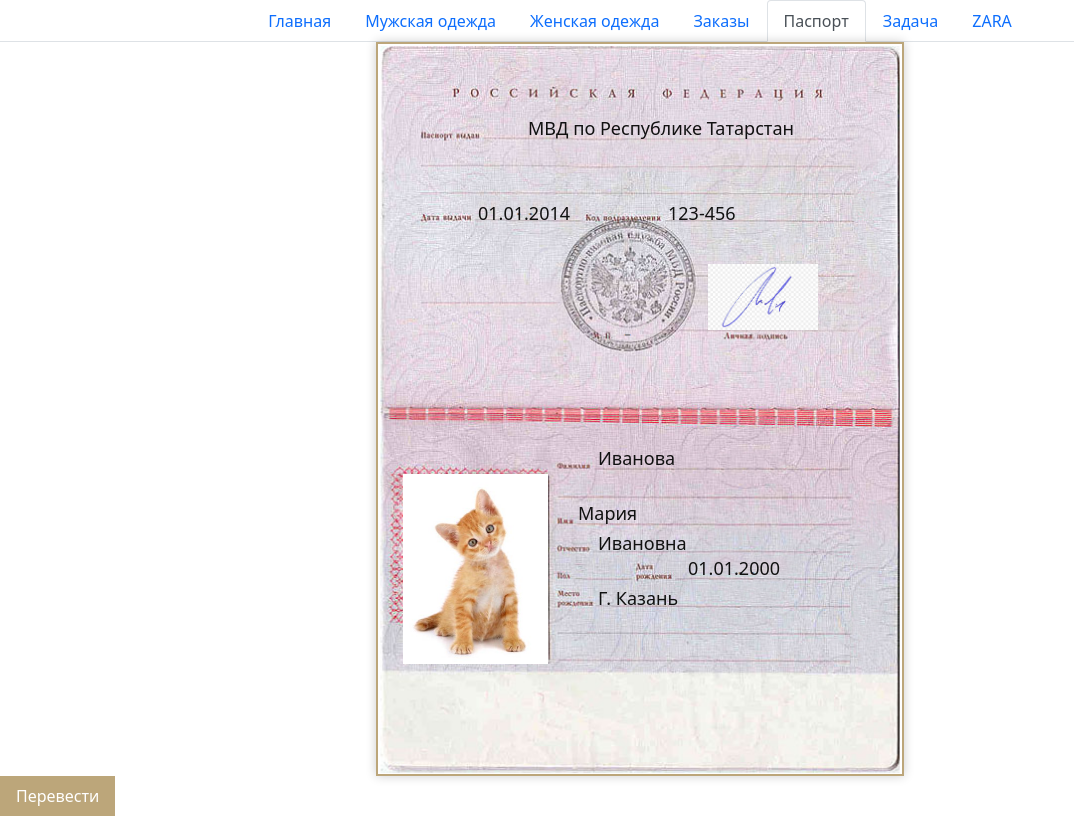
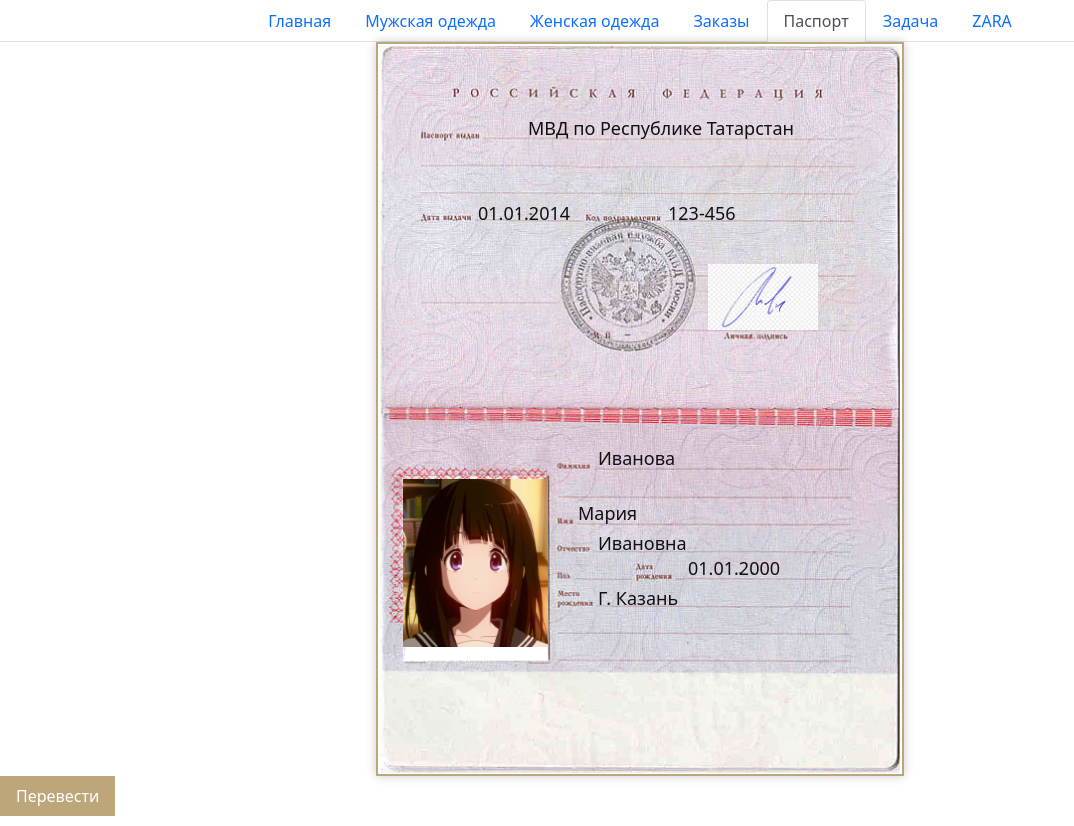
Before and after one commit to gareevaregina16-design/kr1, a website: page prj1/passport.html in a window 1280 px wide. Shown: the top 826 px of the page, without its empty margins (0-1074 px from the left). Drawn offline with nearby package versions, Linux system fonts and the light colour scheme.

Commit message:
Update passport.html

```diff
--- a/prj1/passport.html
+++ b/prj1/passport.html
@@ -48,7 +48,7 @@
         }
 
         .image1 {
-            position: absolute; top: 430px; left: 25px;
+            position: absolute; top: 435px; left: 25px;
         }
         .image1 img {
             width: 145px;
@@ -137,7 +137,7 @@
         <img src="img/podpis.png">
     </div>
     <div class="image1">
-        <img src="img/cat.jpg">
+        <img src="foto1.jpg">
     </div>
 
 </div>
@@ -199,4 +199,5 @@
 <a href = "img/dom.png" target = "_self">Ссылка на картинку</a>
 
 </body>
+
 </html>
```
